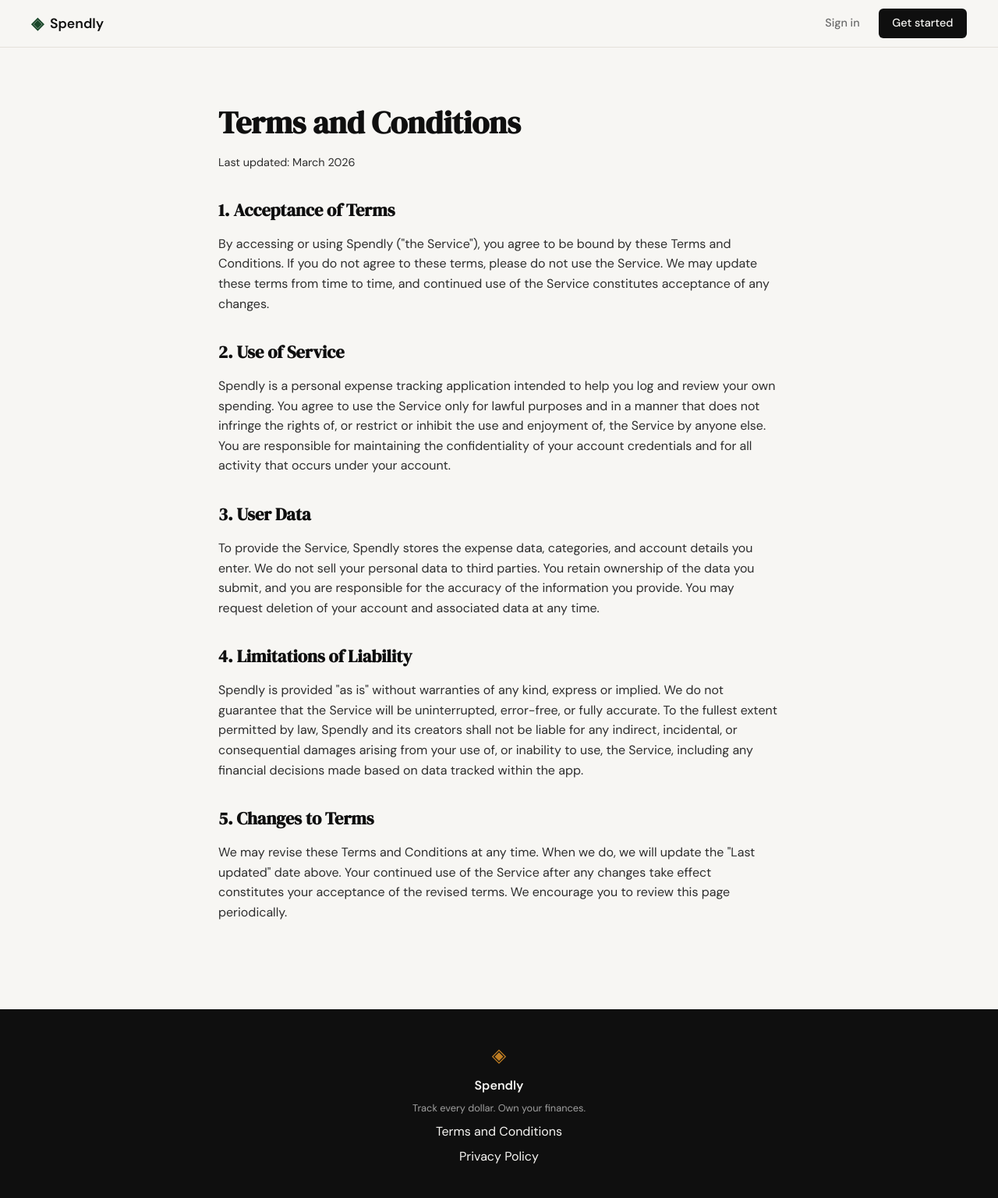
After one commit to surekhag28/spendly-expense-tracker, a Flask app: page /terms in a window 1280 px wide. The commit adds this page. Shown: the whole page at 78% size. Run offline with Flask 3, Linux system fonts and the light colour scheme.

Commit message:
landing: add terms and conditions page and route

```diff
--- a/app.py
+++ b/app.py
@@ -21,6 +21,11 @@ def register():
 @app.route("/login")
 def login():
     return render_template("login.html")
+
+
+@app.route("/terms")
+def terms():
+    return render_template("terms.html")
 
 
 # ------------------------------------------------------------------ #
--- a/static/css/style.css
+++ b/static/css/style.css
@@ -296,6 +296,45 @@ a { color: inherit; text-decoration: none; }
 }
 
 /* ------------------------------------------------------------------ */
+/* Legal pages                                                         */
+/* ------------------------------------------------------------------ */
+
+.legal {
+    padding: 4rem 2rem 6rem;
+}
+
+.legal-inner {
+    max-width: 720px;
+    margin: 0 auto;
+}
+
+.legal-title {
+    font-family: var(--font-display);
+    font-size: 2.5rem;
+    color: var(--ink);
+    margin-bottom: 0.5rem;
+}
+
+.legal-updated {
+    color: var(--ink-muted);
+    font-size: 0.9rem;
+    margin-bottom: 2.5rem;
+}
+
+.legal-inner h2 {
+    font-family: var(--font-display);
+    font-size: 1.4rem;
+    color: var(--ink);
+    margin-top: 2rem;
+    margin-bottom: 0.75rem;
+}
+
+.legal-inner p {
+    color: var(--ink-soft);
+    margin-bottom: 1rem;
+}
+
+/* ------------------------------------------------------------------ */
 /* Features section                                                    */
 /* ------------------------------------------------------------------ */
 
--- a/templates/base.html
+++ b/templates/base.html
@@ -34,7 +34,7 @@
             <span class="brand-icon">◈</span>
             <span class="footer-name">Spendly</span>
             <p class="footer-copy">Track every dollar. Own your finances.</p>
-            <a href="#">Terms and Conditions</a>
+            <a href="/terms">Terms and Conditions</a>
             <a href="#">Privacy Policy</a>
         </div>
     </footer>
--- /dev/null
+++ b/templates/terms.html
@@ -0,0 +1,29 @@
+{% extends "base.html" %}
+
+{% block title %}Terms and Conditions — Spendly{% endblock %}
+
+{% block content %}
+
+<section class="legal">
+    <div class="legal-inner">
+        <h1 class="legal-title">Terms and Conditions</h1>
+        <p class="legal-updated">Last updated: March 2026</p>
+
+        <h2>1. Acceptance of Terms</h2>
+        <p>By accessing or using Spendly ("the Service"), you agree to be bound by these Terms and Conditions. If you do not agree to these terms, please do not use the Service. We may update these terms from time to time, and continued use of the Service constitutes acceptance of any changes.</p>
+
+        <h2>2. Use of Service</h2>
+        <p>Spendly is a personal expense tracking application intended to help you log and review your own spending. You agree to use the Service only for lawful purposes and in a manner that does not infringe the rights of, or restrict or inhibit the use and enjoyment of, the Service by anyone else. You are responsible for maintaining the confidentiality of your account credentials and for all activity that occurs under your account.</p>
+
+        <h2>3. User Data</h2>
+        <p>To provide the Service, Spendly stores the expense data, categories, and account details you enter. We do not sell your personal data to third parties. You retain ownership of the data you submit, and you are responsible for the accuracy of the information you provide. You may request deletion of your account and associated data at any time.</p>
+
+        <h2>4. Limitations of Liability</h2>
+        <p>Spendly is provided "as is" without warranties of any kind, express or implied. We do not guarantee that the Service will be uninterrupted, error-free, or fully accurate. To the fullest extent permitted by law, Spendly and its creators shall not be liable for any indirect, incidental, or consequential damages arising from your use of, or inability to use, the Service, including any financial decisions made based on data tracked within the app.</p>
+
+        <h2>5. Changes to Terms</h2>
+        <p>We may revise these Terms and Conditions at any time. When we do, we will update the "Last updated" date above. Your continued use of the Service after any changes take effect constitutes your acceptance of the revised terms. We encourage you to review this page periodically.</p>
+    </div>
+</section>
+
+{% endblock %}
```
